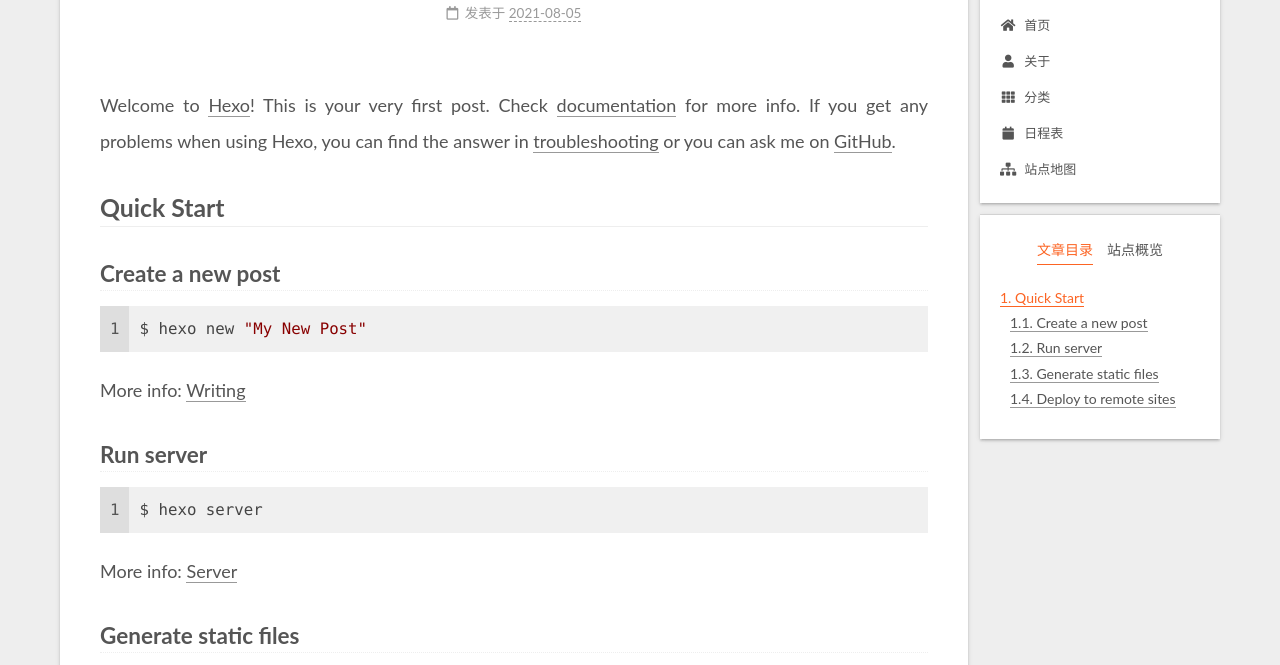
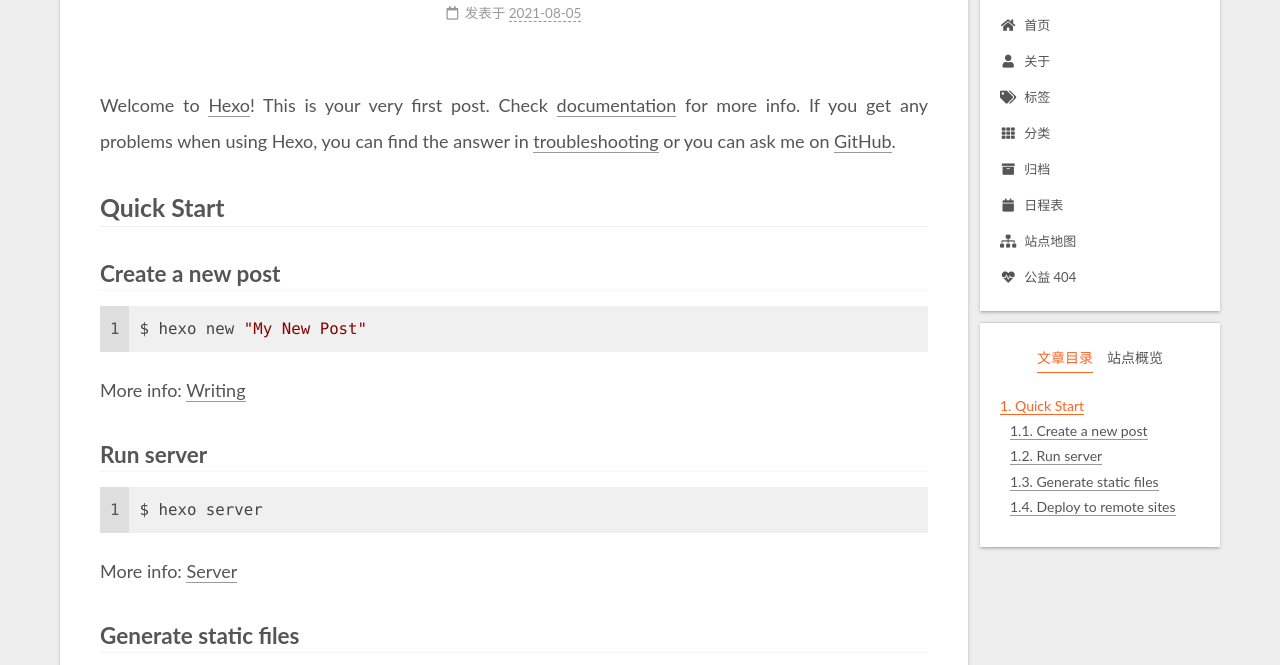
Before and after one commit to StephenShawn/StephenShawn.github.io, a plain HTML site: page 2021/08/05/hello-world/index.html in a window 1280 px wide. Shown: the part 87-752 px from the top of the page. Drawn offline with nearby package versions, Linux system fonts and the light colour scheme.

Commit message:
Site updated: 2021-08-05 15:21:16

```diff
--- a/2021/08/05/hello-world/index.html
+++ b/2021/08/05/hello-world/index.html
@@ -86,9 +86,12 @@
   <ul class="main-menu menu">
         <li class="menu-item menu-item-home"><a href="/" rel="section"><i class="fa fa-home fa-fw"></i>首页</a></li>
         <li class="menu-item menu-item-about"><a href="/about/" rel="section"><i class="fa fa-user fa-fw"></i>关于</a></li>
+        <li class="menu-item menu-item-tags"><a href="/tags/" rel="section"><i class="fa fa-tags fa-fw"></i>标签</a></li>
         <li class="menu-item menu-item-categories"><a href="/categories/" rel="section"><i class="fa fa-th fa-fw"></i>分类</a></li>
+        <li class="menu-item menu-item-archives"><a href="/archives/" rel="section"><i class="fa fa-archive fa-fw"></i>归档</a></li>
         <li class="menu-item menu-item-schedule"><a href="/schedule/" rel="section"><i class="fa fa-calendar fa-fw"></i>日程表</a></li>
         <li class="menu-item menu-item-sitemap"><a href="/sitemap.xml" rel="section"><i class="fa fa-sitemap fa-fw"></i>站点地图</a></li>
+        <li class="menu-item menu-item-commonweal"><a href="/404/" rel="section"><i class="fa fa-heartbeat fa-fw"></i>公益 404</a></li>
   </ul>
 </nav>
 
```
Also changed, not shown: 2021/08/05/第一天/index.html (+3 -0 lines), archives/2021/08/index.html (+3 -0 lines), archives/2021/index.html (+3 -0 lines), archives/index.html (+3 -0 lines), index.html (+3 -0 lines).
